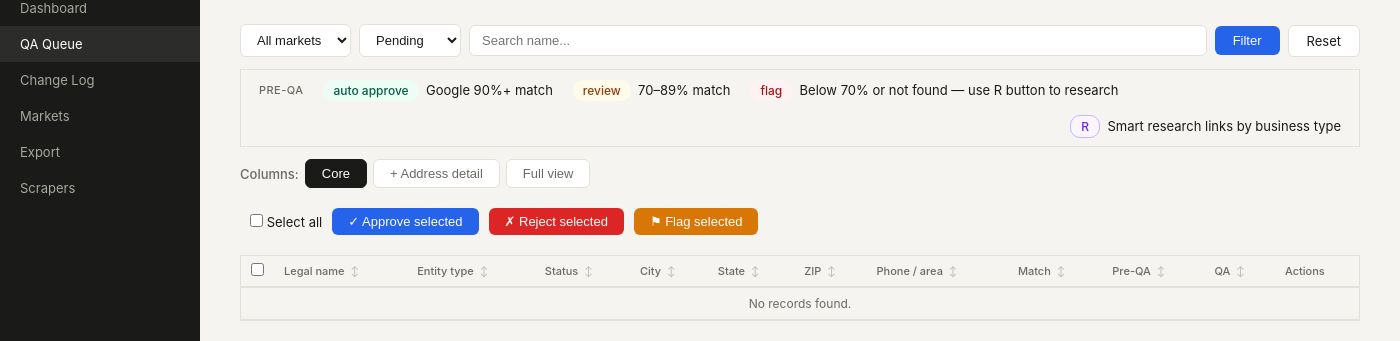
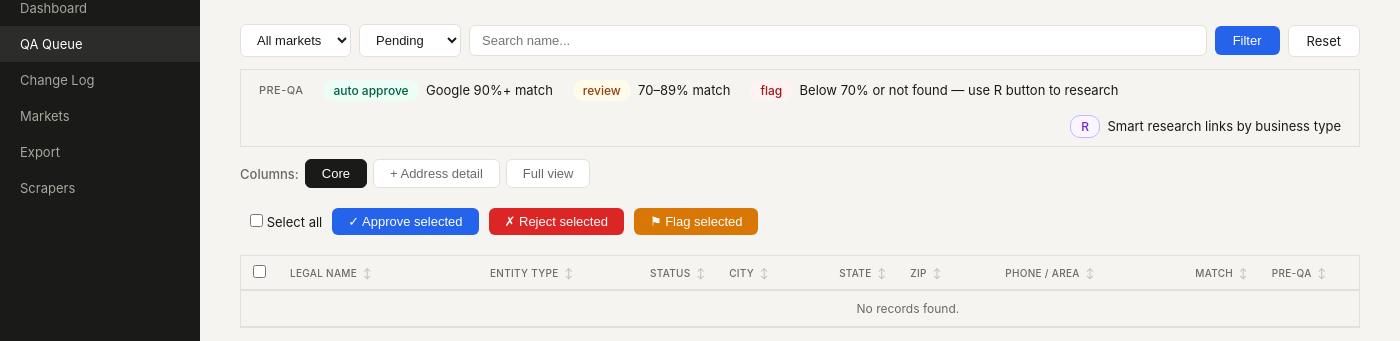
Before and after one commit to connifer125-hub/business-registry-tool, a Flask app: template admin/templates/queue.html in a window 1400 px wide. Shown: the part 75-416 px from the top of the page. Run offline with Flask 3, Linux system fonts and the light colour scheme; the template is opened without the code that fills it, so the values that code supplies are empty; some libraries are stand-ins or nearby versions.

Commit message:
Update queue.html

```diff
--- a/admin/templates/queue.html
+++ b/admin/templates/queue.html
@@ -8,40 +8,76 @@
 <style>
 .queue-wrap { overflow-x: auto; overflow-y: auto; max-height: calc(100vh - 240px); width: 100%; border: 0.5px solid var(--border); border-radius: var(--border-radius-md); }
 .tbl { border-collapse: collapse; font-size: 12px; width: 100%; }
-.tbl th { text-align:left; padding:7px 10px; border-bottom:2px solid var(--border); font-weight:500; font-size:11px; color:var(--muted); white-space:nowrap; cursor:pointer; user-select:none; background:var(--bg); position:sticky; top:0; z-index:2; box-shadow:0 1px 0 var(--border); }
+.tbl th {
+  text-align:left; padding:9px 12px;
+  border-bottom:2px solid var(--border);
+  font-weight:500; font-size:11px; color:var(--muted);
+  white-space:nowrap; cursor:pointer; user-select:none;
+  background:var(--bg); position:sticky; top:0; z-index:2;
+  box-shadow:0 1px 0 var(--border);
+  letter-spacing:.03em; text-transform:uppercase; font-size:10px;
+}
 .tbl th:hover { color:var(--text); }
 .tbl th .sort-icon { margin-left:3px; opacity:.4; font-size:10px; }
-.tbl th.sorted .sort-icon { opacity:1; color:var(--accent); }
-.tbl td { padding:8px 10px; border-bottom:1px solid var(--border); vertical-align:middle; white-space:nowrap; }
-.tbl tr.row-approved td { background:#f0fdf4; }
-.tbl tr.row-rejected td { background:#fef2f2; }
-.tbl tr.row-flagged  td { background:#faf5ff; }
-.tbl tr:hover td { filter:brightness(.97); }
+.tbl th.sorted { color:var(--accent); }
+.tbl th.sorted .sort-icon { opacity:1; }
+.tbl td { padding:10px 12px; border-bottom:1px solid var(--border); vertical-align:middle; white-space:nowrap; }
+.tbl tbody tr:nth-child(even) td { background: rgba(0,0,0,.015); }
+.tbl tr.row-approved td { background:#f0fdf4 !important; border-left:3px solid #16a34a; }
+.tbl tr.row-rejected td { background:#fef2f2 !important; border-left:3px solid #dc2626; }
+.tbl tr.row-flagged  td { background:#faf5ff !important; border-left:3px solid #7c3aed; }
+.tbl tr:hover td { background:var(--bg) !important; }
+.tbl tr.row-approved:hover td { background:#e8faf0 !important; }
+.tbl tr.row-rejected:hover td { background:#fee2e2 !important; }
 .col-addr { display:none; }
 .col-detail { display:none; }
 .show-addr .col-addr { display:table-cell; }
 .show-detail .col-detail { display:table-cell; }
 .editable { border:none; background:transparent; font-size:12px; color:var(--text); font-family:inherit; padding:2px 4px; border-radius:4px; width:100%; box-sizing:border-box; }
 .editable:hover { background:var(--bg); }
-.editable:focus { background:#fff; border:1px solid #93c5fd; outline:none; }
+.editable:focus { background:#fff; border:1px solid #93c5fd; outline:none; box-shadow:0 0 0 2px rgba(59,130,246,.12); }
 .editable.edited { background:#fffbeb; border:1px solid #fcd34d; }
-.save-btn { display:none; font-size:10px; padding:1px 5px; background:#16a34a; color:#fff; border:none; border-radius:3px; cursor:pointer; margin-left:3px; }
+.save-btn { display:none; font-size:10px; padding:2px 6px; background:#16a34a; color:#fff; border:none; border-radius:3px; cursor:pointer; margin-left:3px; }
 .save-btn.visible { display:inline-block; }
 .saved-check { display:none; color:#16a34a; font-size:12px; margin-left:3px; }
 .saved-check.visible { display:inline; }
 .unsaved-dot { display:none; width:6px; height:6px; background:#f59e0b; border-radius:50%; margin-left:3px; vertical-align:middle; }
 .unsaved-dot.visible { display:inline-block; }
-.notes-input { width:100%; font-size:11px; padding:3px 5px; border:1px solid var(--border); border-radius:4px; background:var(--surface); color:var(--text); box-sizing:border-box; }
-.inline-actions { display:flex; gap:3px; align-items:center; flex-wrap:nowrap; }
+.notes-input { width:100%; font-size:11px; padding:4px 7px; border:0.5px solid var(--border); border-radius:5px; background:var(--surface); color:var(--text); box-sizing:border-box; }
+.notes-input:focus { border-color:#93c5fd; outline:none; box-shadow:0 0 0 2px rgba(59,130,246,.12); }
+.inline-actions { display:flex; gap:4px; align-items:center; flex-wrap:nowrap; }
 .url-link { color:var(--accent); text-decoration:none; font-size:11px; }
 .url-link:hover { text-decoration:underline; }
-.match-high { color:#16a34a; font-weight:500; }
-.match-medium { color:#d97706; font-weight:500; }
-.match-low { color:#dc2626; font-weight:500; }
-.match-none { color:#9ca3af; }
-.view-toggle { display:flex; gap:6px; align-items:center; margin-bottom:10px; font-size:12px; }
-.view-btn { padding:5px 12px; border:0.5px solid var(--border); border-radius:6px; background:var(--surface); color:var(--muted); cursor:pointer; font-size:12px; }
+.match-high   { color:#16a34a; font-weight:600; font-size:13px; }
+.match-medium { color:#d97706; font-weight:600; font-size:13px; }
+.match-low    { color:#dc2626; font-weight:600; font-size:13px; }
+.match-none   { color:#9ca3af; }
+.view-toggle { display:flex; gap:6px; align-items:center; margin-bottom:10px; }
+.view-btn { padding:6px 14px; border:0.5px solid var(--border); border-radius:6px; background:var(--surface); color:var(--muted); cursor:pointer; font-size:13px; transition:all .15s; }
+.view-btn:hover { border-color:var(--accent); color:var(--accent); }
 .view-btn.active { background:var(--text); color:#fff; border-color:var(--text); }
+.col-name-w  { min-width:200px; }
+.col-type-w  { min-width:160px; }
+.col-street-w{ min-width:220px; }
+.col-city-w  { min-width:110px; }
+.col-state-w { min-width:55px; }
+.col-zip-w   { min-width:95px; }
+.col-phone-w { min-width:190px; }
+.col-match-w { min-width:70px; text-align:center; }
+.col-preqa-w { min-width:100px; }
+.col-qa-w    { min-width:85px; }
+.col-act-w   { min-width:130px; }
+.col-gaddr-w { min-width:200px; }
+.col-web-w   { min-width:170px; }
+.col-maps-w  { min-width:70px; }
+.col-agent-w { min-width:150px; }
+.col-filing-w{ min-width:100px; }
+.col-formed-w{ min-width:95px; }
+.col-sic-w   { min-width:70px; }
+.col-ind-w   { min-width:180px; }
+.col-mkt-w   { min-width:75px; }
+.col-notes-w { min-width:150px; }
+.dupe-name-badge { display:inline-block;margin-left:6px;padding:1px 6px;background:#fef3c7;color:#92400e;border-radius:10px;font-size:10px;font-weight:500;cursor:pointer;white-space:nowrap;border:0.5px solid #fcd34d; }
 </style>
 </head>
 <body>
@@ -117,29 +153,29 @@
       <thead>
         <tr>
           <th style="width:28px"><input type="checkbox" onchange="toggleAll(this)"></th>
-          <th onclick="sortTable(1)">Legal name <span class="sort-icon">↕</span></th>
-          <th class="col-detail" onclick="sortTable(2)">Trade name / DBA <span class="sort-icon">↕</span></th>
-          <th onclick="sortTable(3)">Entity type <span class="sort-icon">↕</span></th>
+          <th class="col-name-w" onclick="sortTable(1)">Legal name <span class="sort-icon">↕</span></th>
+          <th class="col-detail col-name-w" onclick="sortTable(2)">Trade name / DBA <span class="sort-icon">↕</span></th>
+          <th class="col-type-w" onclick="sortTable(3)">Entity type <span class="sort-icon">↕</span></th>
           <th onclick="sortTable(4)">Status <span class="sort-icon">↕</span></th>
-          <th class="col-addr" onclick="sortTable(5)">Street address <span class="sort-icon">↕</span></th>
-          <th onclick="sortTable(6)">City <span class="sort-icon">↕</span></th>
-          <th onclick="sortTable(7)">State <span class="sort-icon">↕</span></th>
-          <th onclick="sortTable(8)">ZIP <span class="sort-icon">↕</span></th>
-          <th onclick="sortTable(9)">Phone / area <span class="sort-icon">↕</span></th>
-          <th class="col-addr" onclick="sortTable(10)">Google address <span class="sort-icon">↕</span></th>
-          <th onclick="sortTable(11)">Match <span class="sort-icon">↕</span></th>
-          <th class="col-addr" onclick="sortTable(12)">Website <span class="sort-icon">↕</span></th>
-          <th class="col-addr" onclick="sortTable(13)">Maps <span class="sort-icon">↕</span></th>
-          <th onclick="sortTable(14)">Pre-QA <span class="sort-icon">↕</span></th>
-          <th class="col-detail" onclick="sortTable(15)">Registered agent <span class="sort-icon">↕</span></th>
-          <th class="col-detail" onclick="sortTable(16)">Filing ID <span class="sort-icon">↕</span></th>
-          <th class="col-detail" onclick="sortTable(17)">Formed <span class="sort-icon">↕</span></th>
-          <th class="col-detail" onclick="sortTable(18)">SIC <span class="sort-icon">↕</span></th>
-          <th class="col-detail" onclick="sortTable(19)">Industry <span class="sort-icon">↕</span></th>
-          <th class="col-detail" onclick="sortTable(20)">Market <span class="sort-icon">↕</span></th>
-          <th onclick="sortTable(21)">QA <span class="sort-icon">↕</span></th>
-          <th class="col-detail">Notes</th>
-          <th>Actions</th>
+          <th class="col-addr col-street-w" onclick="sortTable(5)">Street address <span class="sort-icon">↕</span></th>
+          <th class="col-city-w" onclick="sortTable(6)">City <span class="sort-icon">↕</span></th>
+          <th class="col-state-w" onclick="sortTable(7)">State <span class="sort-icon">↕</span></th>
+          <th class="col-zip-w" onclick="sortTable(8)">ZIP <span class="sort-icon">↕</span></th>
+          <th class="col-phone-w" onclick="sortTable(9)">Phone / area <span class="sort-icon">↕</span></th>
+          <th class="col-addr col-gaddr-w" onclick="sortTable(10)">Google address <span class="sort-icon">↕</span></th>
+          <th class="col-match-w" onclick="sortTable(11)">Match <span class="sort-icon">↕</span></th>
+          <th class="col-addr col-web-w" onclick="sortTable(12)">Website <span class="sort-icon">↕</span></th>
+          <th class="col-addr col-maps-w" onclick="sortTable(13)">Maps <span class="sort-icon">↕</span></th>
+          <th class="col-preqa-w" onclick="sortTable(14)">Pre-QA <span class="sort-icon">↕</span></th>
+          <th class="col-detail col-agent-w" onclick="sortTable(15)">Registered agent <span class="sort-icon">↕</span></th>
+          <th class="col-detail col-filing-w" onclick="sortTable(16)">Filing ID <span class="sort-icon">↕</span></th>
+          <th class="col-detail col-formed-w" onclick="sortTable(17)">Formed <span class="sort-icon">↕</span></th>
+          <th class="col-detail col-sic-w" onclick="sortTable(18)">SIC <span class="sort-icon">↕</span></th>
+          <th class="col-detail col-ind-w" onclick="sortTable(19)">Industry <span class="sort-icon">↕</span></th>
+          <th class="col-detail col-mkt-w" onclick="sortTable(20)">Market <span class="sort-icon">↕</span></th>
+          <th class="col-qa-w" onclick="sortTable(21)">QA <span class="sort-icon">↕</span></th>
+          <th class="col-detail col-notes-w">Notes</th>
+          <th class="col-act-w">Actions</th>
         </tr>
       </thead>
       <tbody>
```
